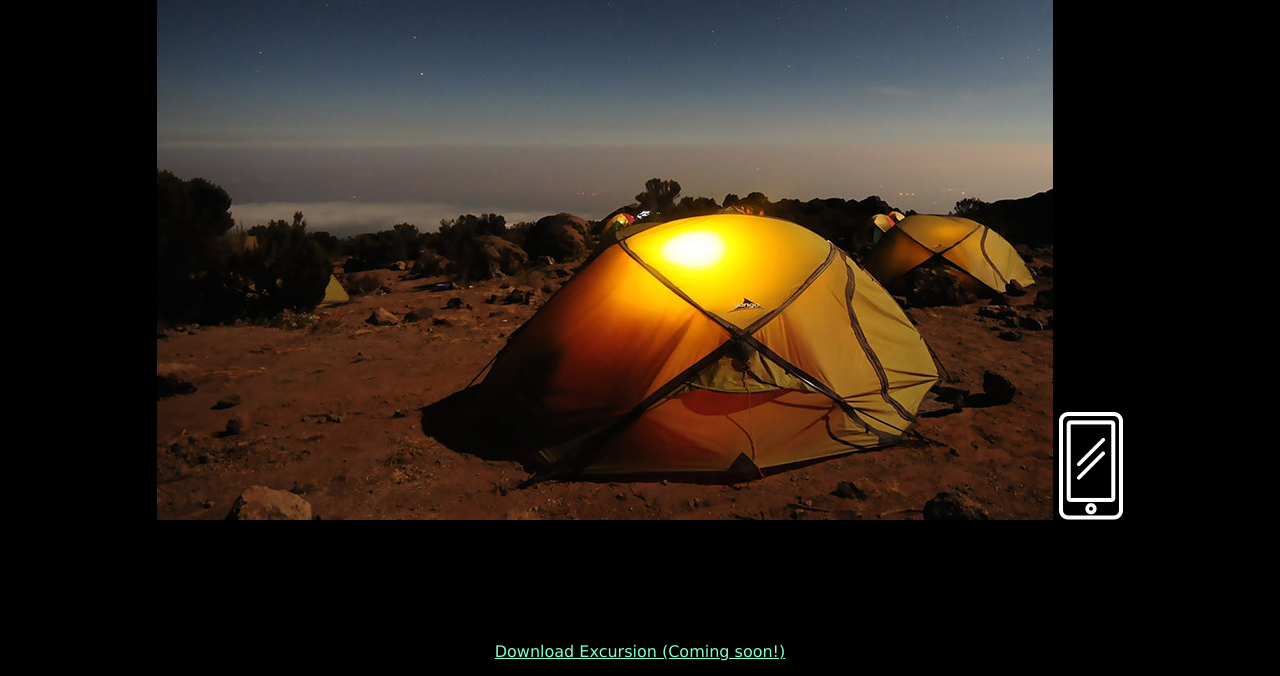
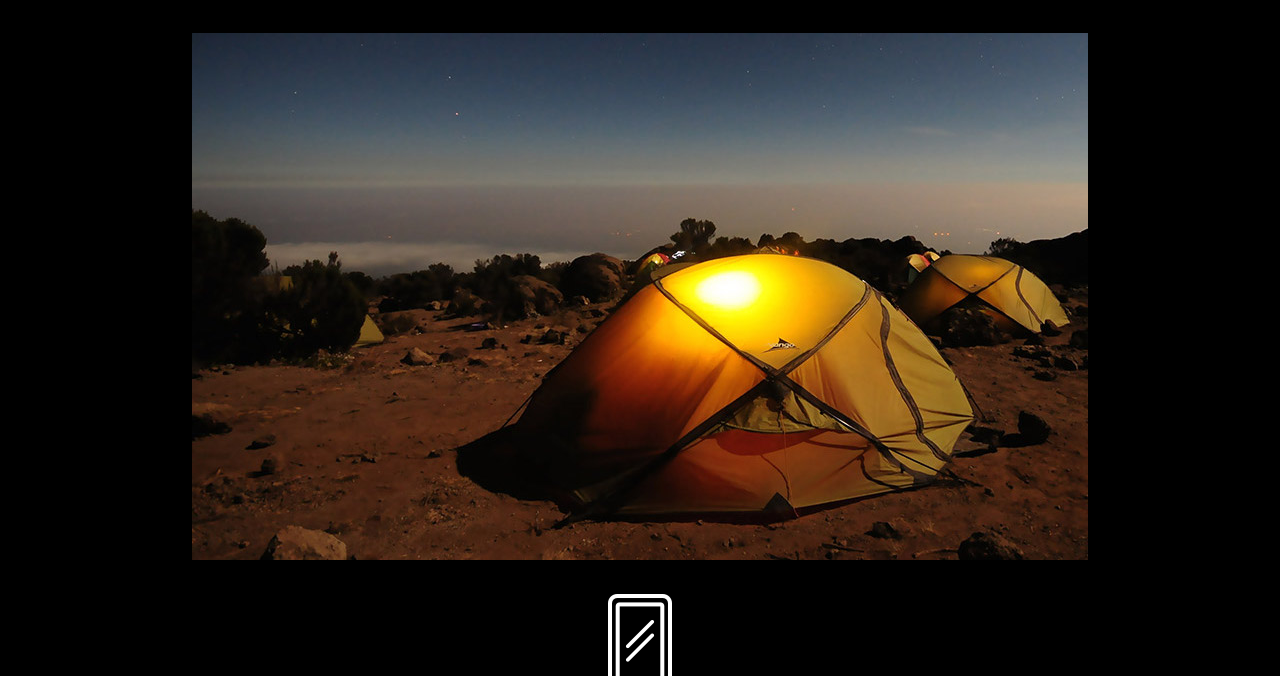
Before and after one commit to Hsoren31/excursion, a plain HTML site: page resources/index.html in a window 1280 px wide. Shown: the part 469-1145 px from the top of the page. Drawn offline with Linux system fonts and the light colour scheme.

Commit message:
Finish style page content

```diff
--- a/resources/css/styles.css
+++ b/resources/css/styles.css
@@ -18,6 +18,7 @@ a {
 h2 {
     font-weight: 300;
     font-size: 42px;
+    color: white;
 }
 
 p {
@@ -29,3 +30,11 @@ p {
     text-align: right;
     color: gray;
 }
+
+img {
+    margin: 15px;
+}
+
+video {
+    padding-top: 25px;
+}
--- a/resources/index.html
+++ b/resources/index.html
@@ -10,6 +10,7 @@
             <h1>Discover hidden places in the world around you</h1>
             <a href="#">Download Excursion (Coming soon!)</a>
         </header>
+        <section class="content">
             <video autoplay loop>
                 <source type="video/mp4" src="/resources/videos/excursion.mp4" />
                 Sorry, your browser doesn't support this video. Click
@@ -18,9 +19,11 @@
             <h2>Your personal travel guide</h2>
             <p>Excursion remembers places you like, and recommends new points of interest around you.</p>
             <img src="/resources/images/camp.jpg" alt="Tent in the desert at night lit up inside"/>
+            <br>
             <img src="/resources/images/phone.png" alt="Phone icon"/>
             <h2>Coming Soon for iPhone and Android</h2>
             <a href="#">Download Excursion (Coming soon!)</a>
+        </section>
         <p class="copyright">&copy; Excursion</p>
     </body>
 </html>
```
Lines whose indentation alone changed are shown as unchanged.
